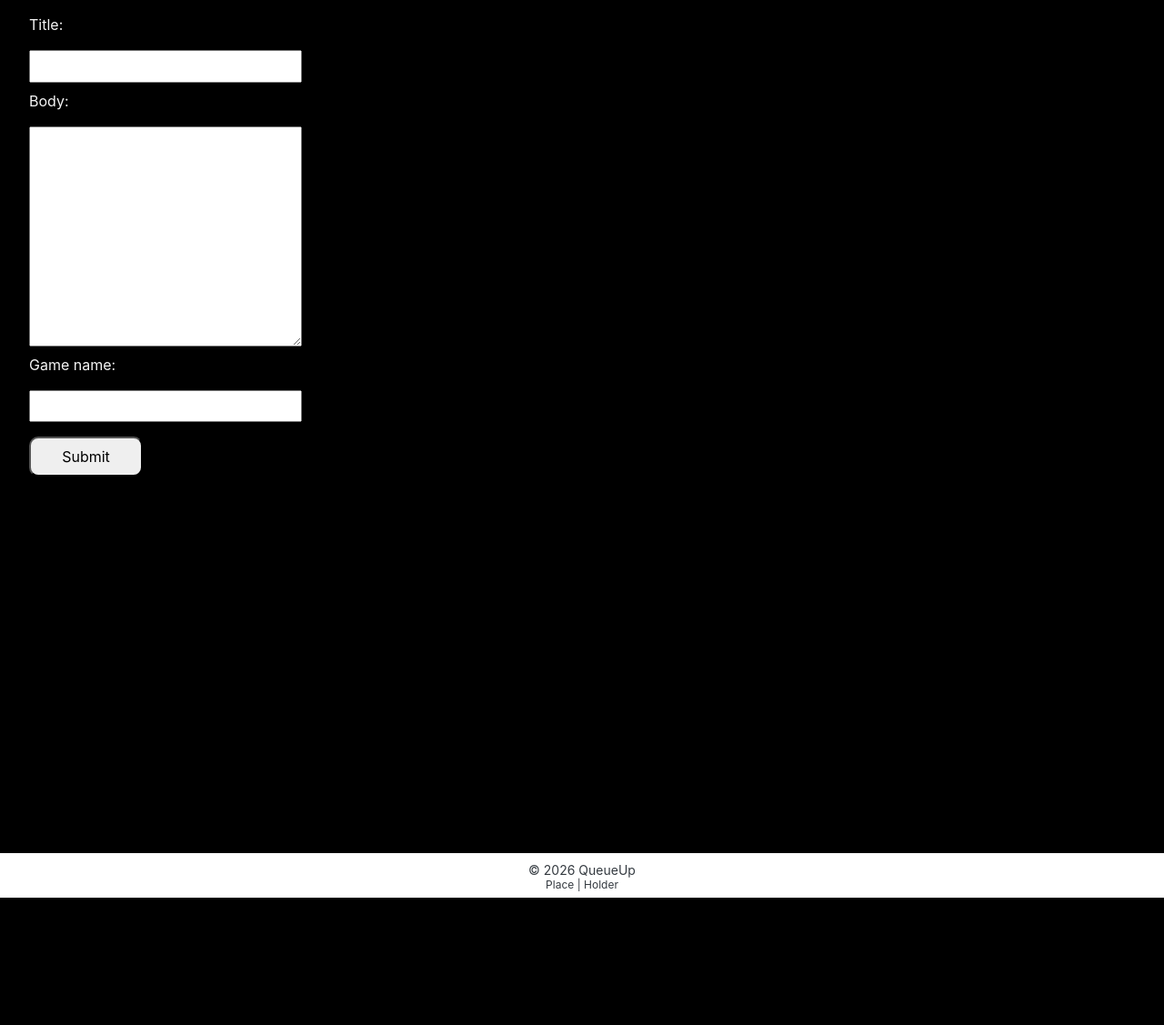
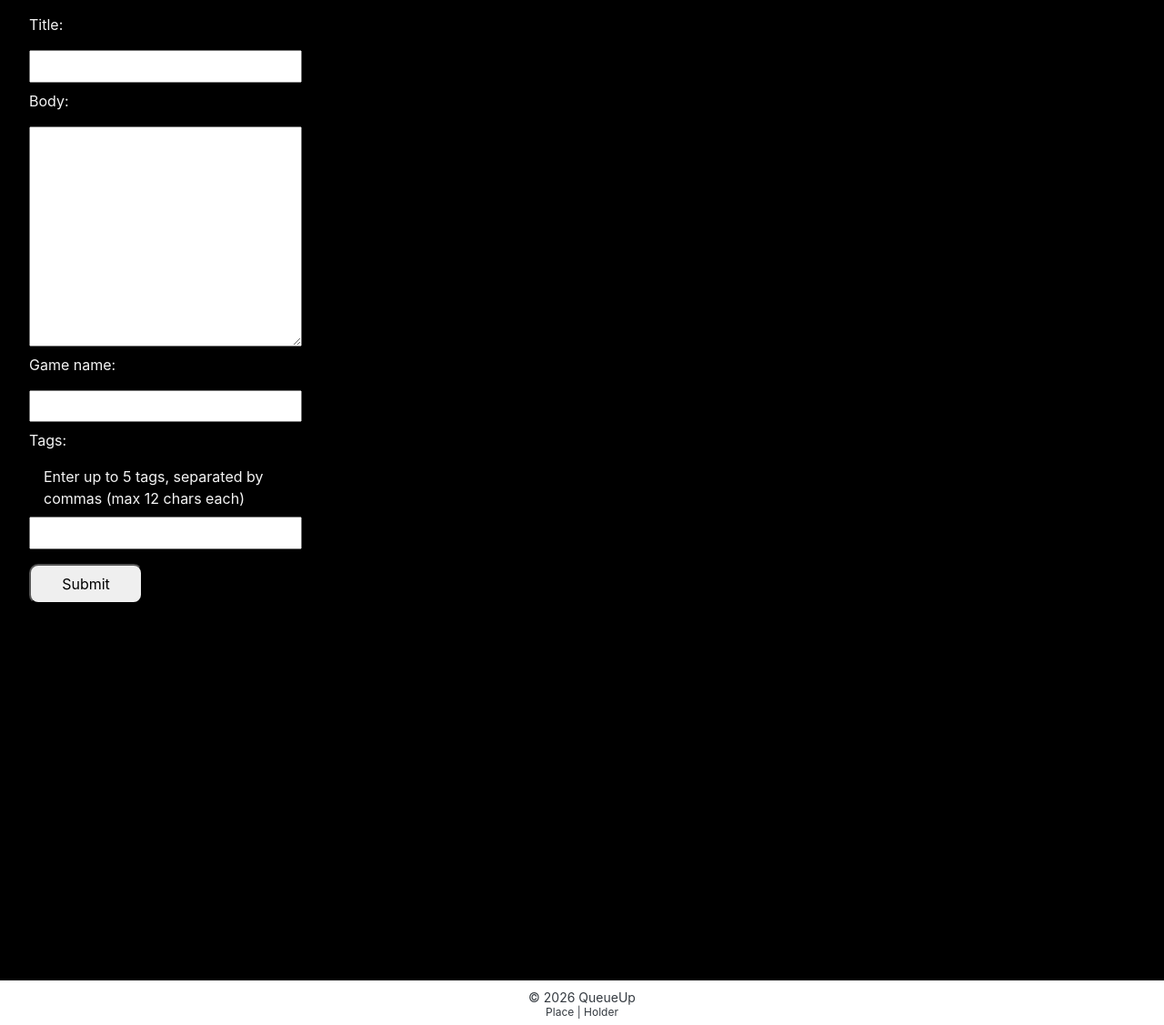
Before and after one commit to vinit-rao/queueup-django, a Django app: page /posts/new-post/ in a window 1280 px wide. Shown: the part 145-1272 px from the top of the page at 91% size. Before the commit the page ends 1132 px from the top, so only its background shows below. Run offline with Django 5.2, Linux system fonts and the light colour scheme; the visitor is signed in with stand-in values (Sample User, id 1); data that the repository does not hold is empty.

Commit message:
Lobby Tags 03/17

```diff
--- a/queueup/forms.py
+++ b/queueup/forms.py
@@ -2,9 +2,28 @@ from django import forms
 from . import models
 
 class CreatePost(forms.ModelForm):
+    tags = forms.CharField(
+        required=False,
+        help_text="Enter up to 5 tags, separated by commas (max 12 chars each)"
+    )
+
     class Meta:
         model = models.Post
-        fields = ['title', 'body', 'game_name']
+        fields = ['title', 'body', 'game_name', 'tags']
+
+    def clean_tags(self):
+        tags = self.cleaned_data.get('tags', '')
+
+        tag_list = [tag.strip() for tag in tags.split(',') if tag.strip()]
+
+        if len(tag_list) > 5:
+            raise forms.ValidationError("Maximum 5 tags allowed.")
+
+        for tag in tag_list:
+            if len(tag) > 12:
+                raise forms.ValidationError(f"Tag '{tag}' is too long (max 12 characters).")
+
+        return ",".join(tag_list)
 
 class JoinRequestForm(forms.ModelForm):
     class Meta:
--- a/queueup/models.py
+++ b/queueup/models.py
@@ -10,9 +10,15 @@ class Post(models.Model):
     game_name = models.TextField(max_length=200, blank=True, null=True)
     banner_url = models.URLField(max_length=500, blank=True, null=True)
     cover_url = models.URLField(max_length=500, blank=True, null=True)
+    tags = models.CharField(max_length=100, blank=True)
 
     def __str__(self):
         return self.title
+
+    def get_tags_list(self):
+        if self.tags:
+            return [tag.strip() for tag in self.tags.split(',')]
+        return []
 
 
 class JoinRequest(models.Model):
--- a/static/css/style.css
+++ b/static/css/style.css
@@ -8,7 +8,6 @@ body {
     min-height: 100vh;
     background-color: black;
     color: whitesmoke;
-    font-size: 3rem;
 }
 
 nav {
@@ -181,6 +180,11 @@ a:hover {
     overflow: hidden;
 }
 
+.post-wrapper {
+    display: flex;
+    flex-direction: column;
+}
+
 .game-cover {
     width: 100%;
     height: 100%;
@@ -288,3 +292,14 @@ a:hover {
     padding: 1rem;
     border: 1px solid #333;
 }
+
+/* --- Lobby Tags --- */
+.tag {
+    display: inline-block;
+    background-color: #007bff;
+    color: white;
+    padding: 3px 8px;
+    margin: 2px;
+    border-radius: 5px;
+    font-size: 12px;
+}
```
Also changed, not shown: queueup/templates/posts/posts_list.html (+10 -0 lines), queueup/migrations/0008_post_tags.py (added).
